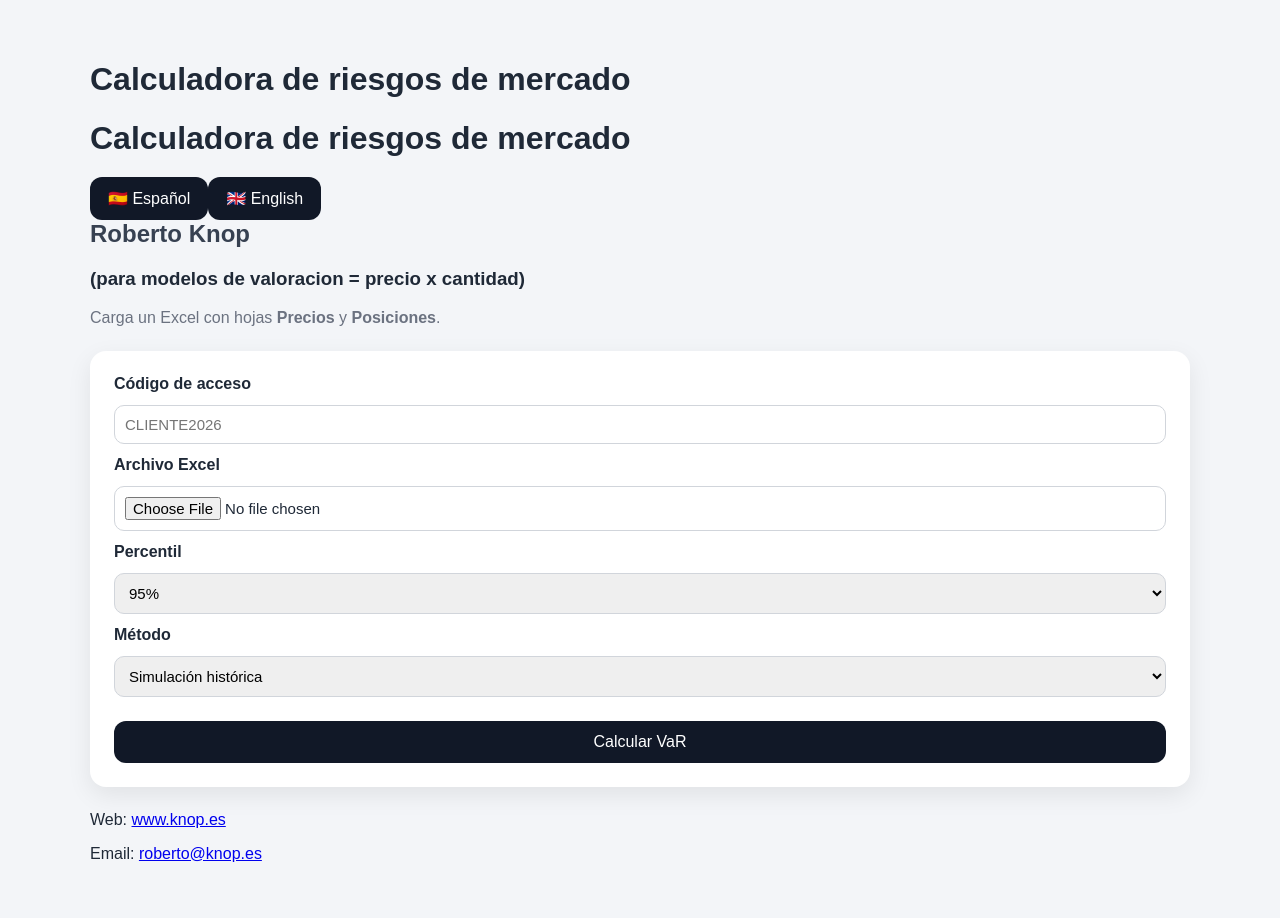
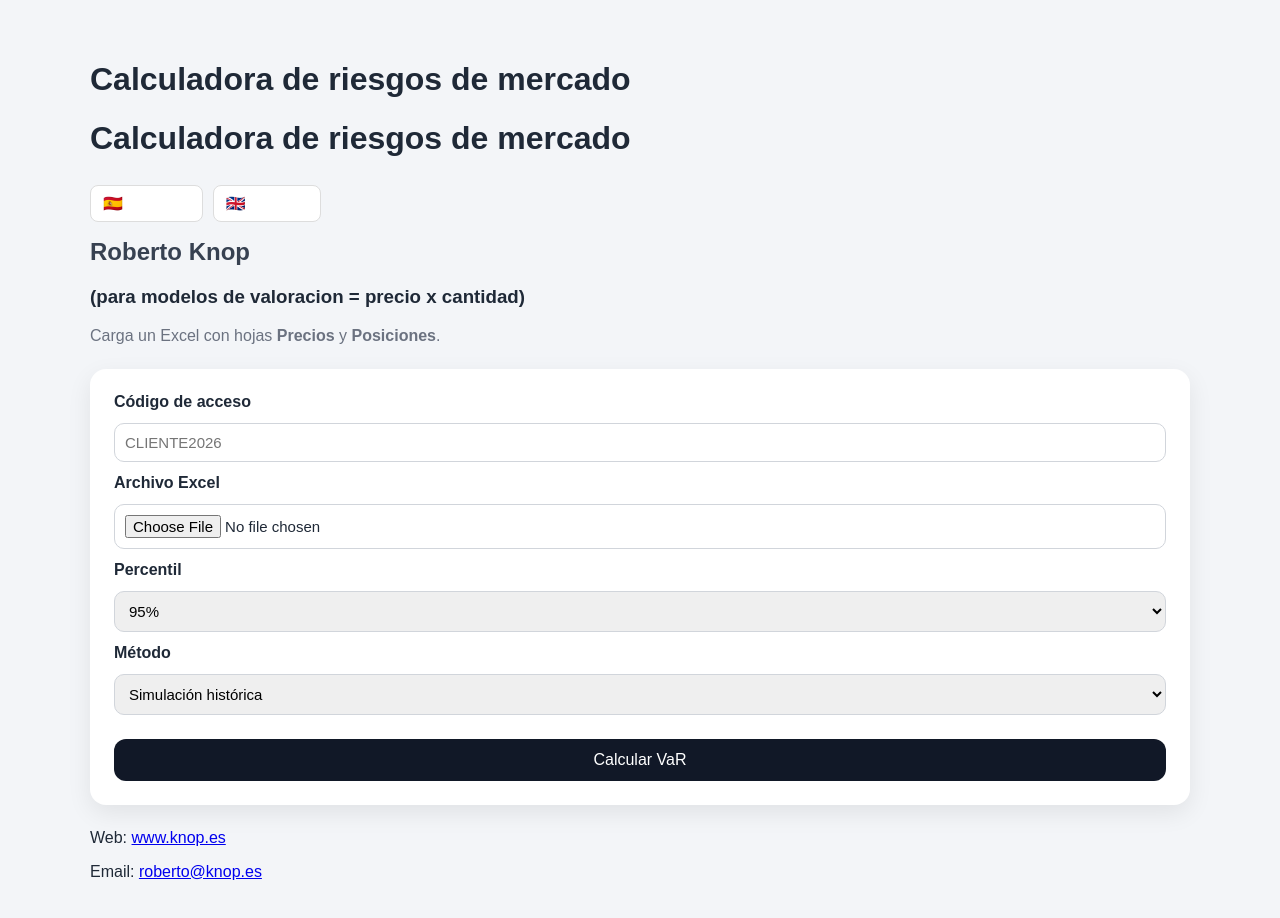
Before and after one commit to rknopmus/var-web-app, a Next.js app: page / in a window 1280 px wide. Shown: the top 918 px of the page. Built offline with nearby package versions, Linux system fonts and the light colour scheme.

Commit message:
Update globals.css

```diff
--- a/styles/globals.css
+++ b/styles/globals.css
@@ -147,3 +147,21 @@ th {
 .dot.ear {
   background: rgba(255, 206, 86, 0.95);
 }
+.languageSelector {
+  display: flex;
+  gap: 10px;
+  margin: 16px 0;
+}
+
+.languageSelector button {
+  padding: 8px 12px;
+  border-radius: 8px;
+  border: 1px solid #ddd;
+  background: white;
+  cursor: pointer;
+  font-weight: 600;
+}
+
+.languageSelector button:hover {
+  background: #f3f4f6;
+}
```
